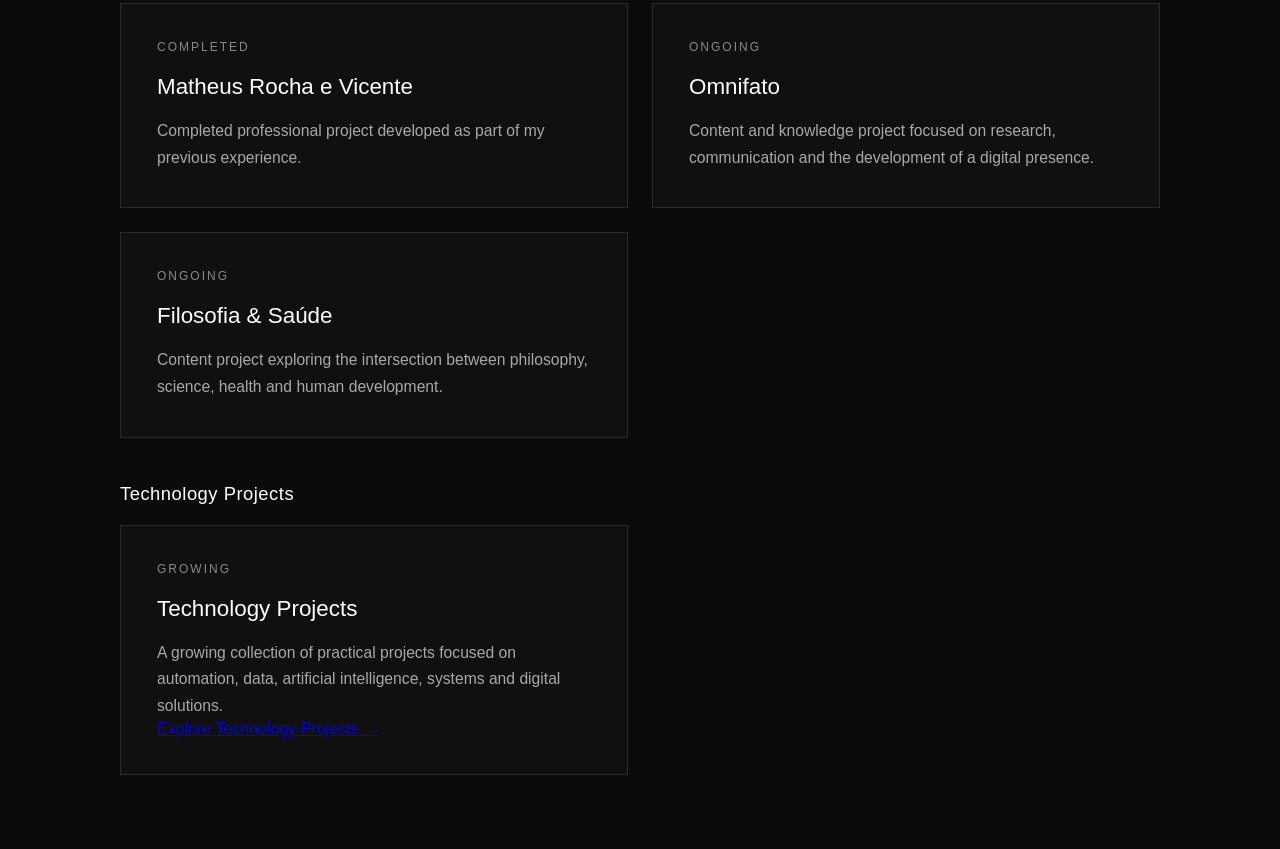
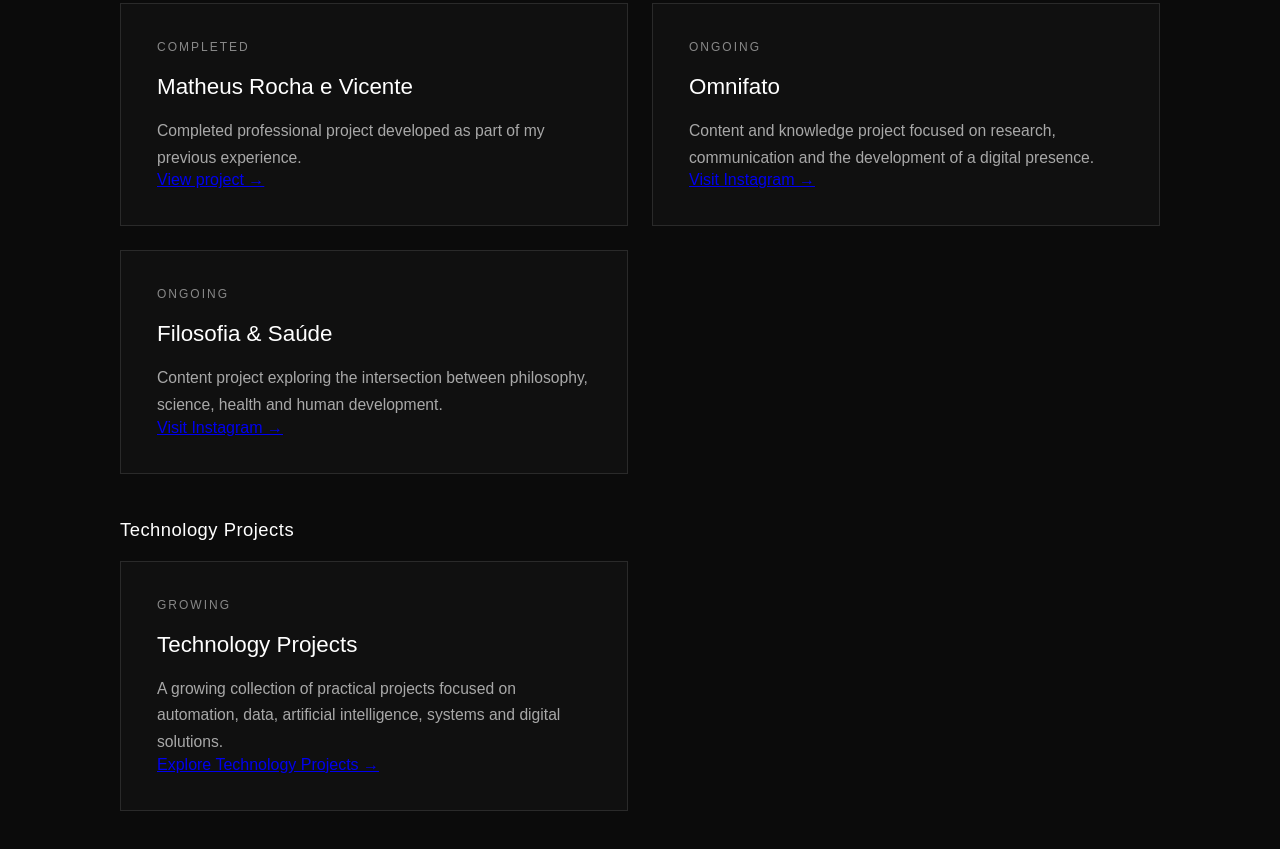
Before and after one commit to mattgarccez/Matheus-Garccez-Portfolio, a plain HTML site: page index.html in a window 1280 px wide. Shown: the part 2737-3586 px from the top of the page. Drawn offline with Linux system fonts and the light colour scheme.

Commit message:
Add project links

```diff
--- a/index.html
+++ b/index.html
@@ -128,7 +128,9 @@
             <h3>Matheus Rocha e Vicente</h3>
             <p>
                 Completed professional project developed as part of my previous experience.
-            </p>
+            </p><a href="https://www.facebook.com/matheusrochaevicente/" target="_blank">
+    View project →
+</a>
         </article>
 
         <article class="project-card">
@@ -136,7 +138,9 @@
             <h3>Omnifato</h3>
             <p>
                 Content and knowledge project focused on research, communication and the development of a digital presence.
-            </p>
+            </p><a href="https://www.instagram.com/omnifato/" target="_blank">
+    Visit Instagram →
+</a>
         </article>
 
         <article class="project-card">
@@ -144,7 +148,9 @@
             <h3>Filosofia &amp; Saúde</h3>
             <p>
                 Content project exploring the intersection between philosophy, science, health and human development.
-            </p>
+            </p><a href="https://www.instagram.com/filosofiaesaude/" target="_blank">
+    Visit Instagram →
+</a>
         </article>
 
     </div>
```
